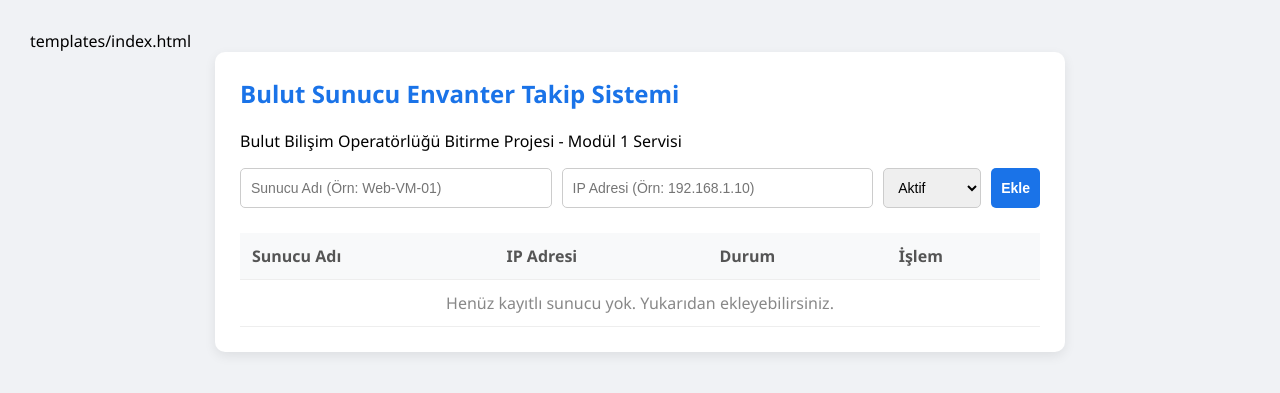
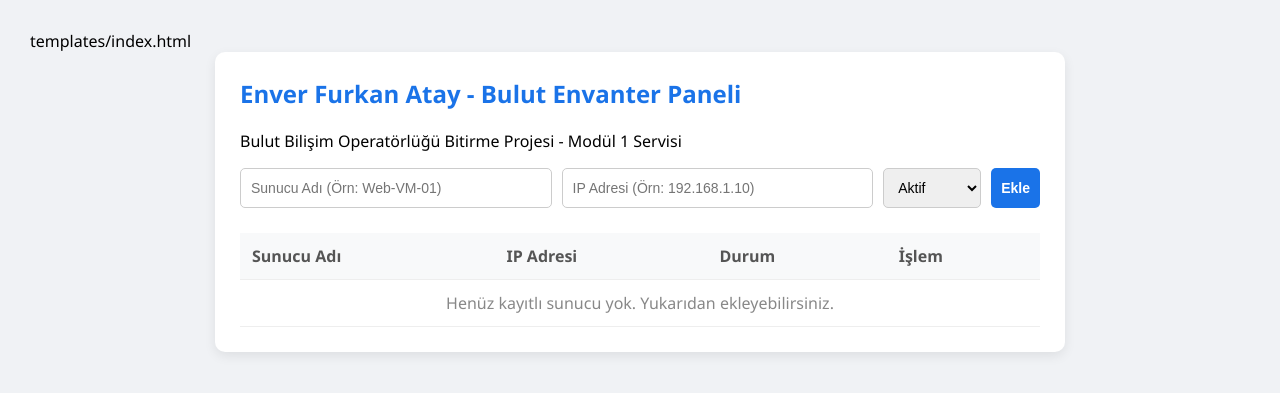
Before and after one commit to indest1/bulut-bitirme-projesi, a Flask app: page / in a window 1280 px wide. Shown: the top 393 px of the page. Run offline with Flask 3, Linux system fonts and the light colour scheme; data that the repository does not hold is empty.

Commit message:
Update index.html

```diff
--- a/templates/index.html
+++ b/templates/index.html
@@ -25,7 +25,7 @@ templates/index.html
 </head>
 <body>
     <div class="container">
-        <h2>Bulut Sunucu Envanter Takip Sistemi</h2>
+        <h2>Enver Furkan Atay - Bulut Envanter Paneli</h2>
         <p>Bulut Bilişim Operatörlüğü Bitirme Projesi - Modül 1 Servisi</p>
 
         <form action="/ekle" method="POST">
```
